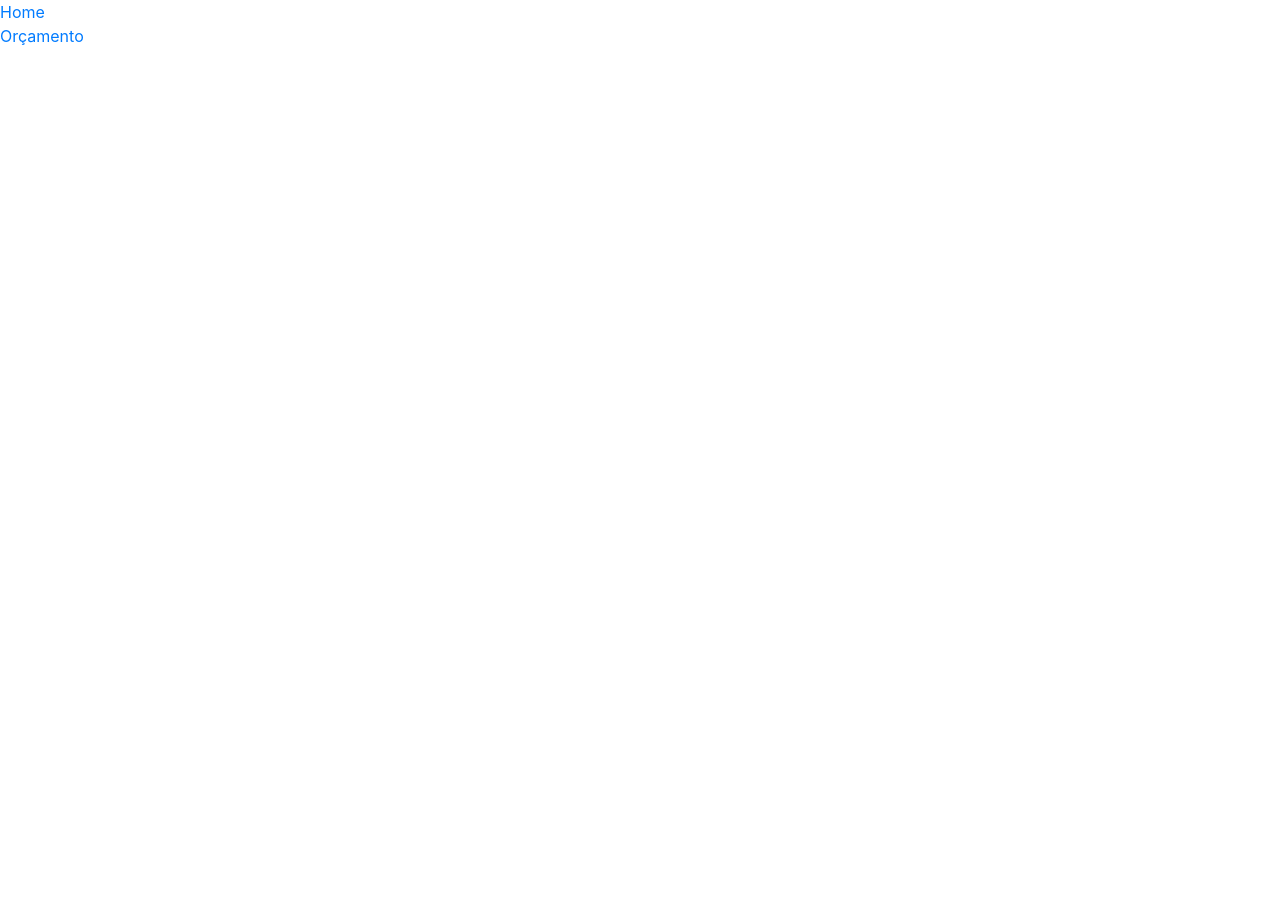
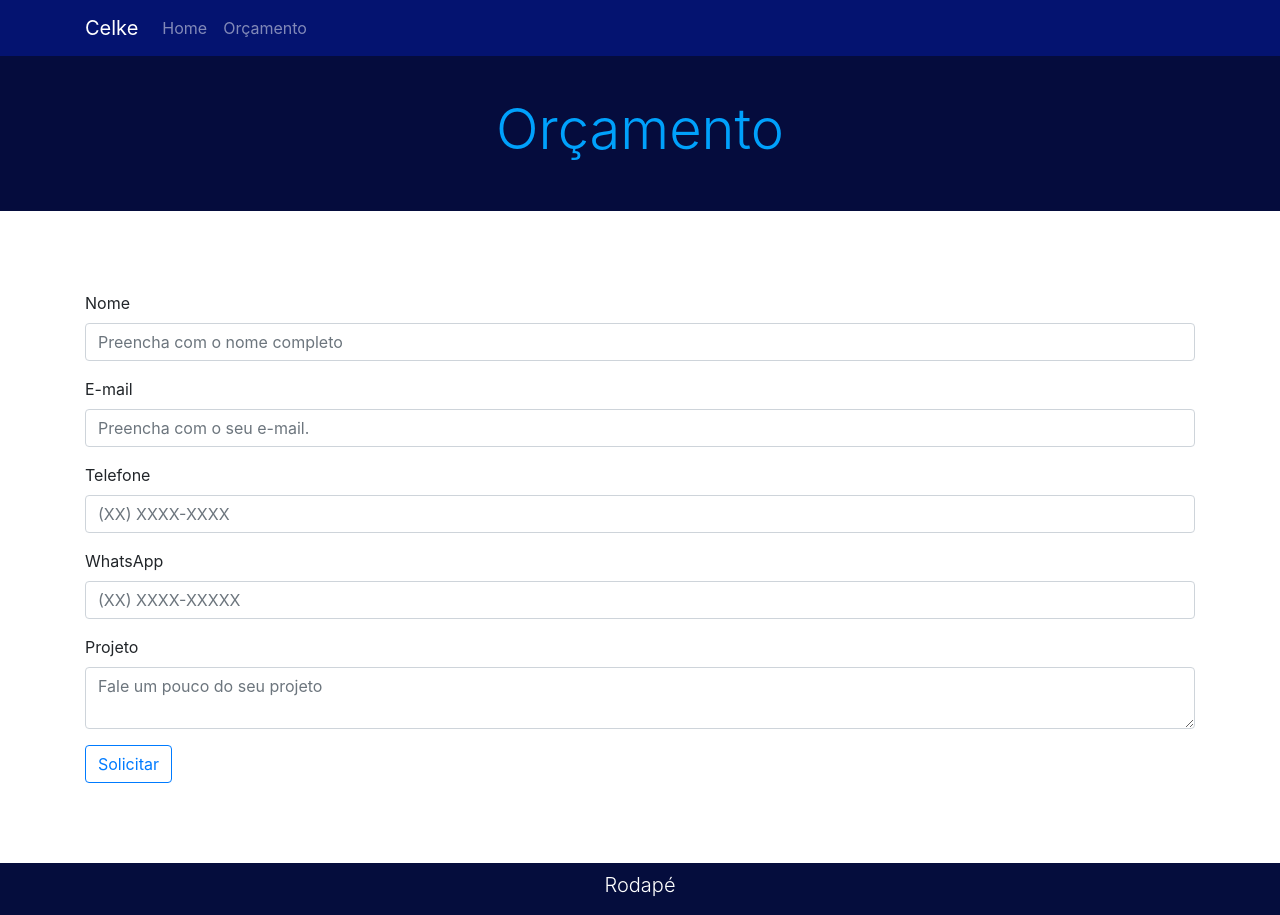
Before and after one commit to jamangueira7/celke-node-js, a Next.js app: page /orcamento in a window 1280 px wide. Before the commit the page ends 800 px from the top, so only its background shows below. Built offline with nearby package versions, Linux system fonts and the light colour scheme.

Commit message:
add font awesome

```diff
--- a/package.json
+++ b/package.json
@@ -11,8 +11,13 @@
   "author": "",
   "license": "ISC",
   "dependencies": {
+    "@fortawesome/fontawesome-svg-core": "^1.2.34",
+    "@fortawesome/free-solid-svg-icons": "^5.15.2",
+    "@fortawesome/react-fontawesome": "^0.1.14",
     "bootstrap": "^4.6.0",
+    "install": "^0.13.0",
     "next": "^10.0.7",
+    "npm": "^7.6.0",
     "react": "^17.0.1",
     "react-dom": "^17.0.1",
     "reactstrap": "^8.9.0"
--- a/pages/orcamento.js
+++ b/pages/orcamento.js
@@ -1,8 +1,85 @@
+import React from 'react';
+
+import Head from 'next/head';
+
+import {
+    Container,
+    Jumbotron,
+    Button,
+    Form,
+    FormGroup,
+    Label,
+    Input
+} from 'reactstrap';
+
+import Menu from '../components/Menu';
+import Rodape from '../components/Rodape';
+
+
 function Orcamento() {
     return (
         <div>
-            <a href="/">Home</a><br />
-            <a href="/orcamento">Orçamento</a><br />
+            <Head>
+                <title>Orçamento - Celke</title>
+                <meta name="description" content="Solicitar orçamento" />
+            </Head>
+            <Menu />
+                <style>
+                {`
+                    .descr-top {
+                        background-color: #050c3d;
+                        color: #00a1fc;
+                        padding-top: 40px;
+                        padding-bottom: 40px;
+                        margin-bottom: 0rem !important;
+                    }
+                    .form-orcamento {
+                        background-color: #fff;
+                        padding-top: 80px;
+                        padding-bottom: 80px;
+                        margin-bottom: 0rem !important;
+                    }
+                 `}
+                </style>
+            <Jumbotron fluid className="descr-top">
+                <Container className="text-center">
+                    <h1 className="display-4">Orçamento</h1>
+                </Container>
+            </Jumbotron>
+
+            <Jumbotron fluid className="form-orcamento">
+                <Container>
+                    <Form>
+                        <FormGroup>
+                            <Label for="name">Nome</Label>
+                            <Input type="text" name="name" id="name" placeholder="Preencha com o nome completo" />
+                        </FormGroup>
+
+                        <FormGroup>
+                            <Label for="email">E-mail</Label>
+                            <Input type="email" name="email" id="email" placeholder="Preencha com o seu e-mail." />
+                        </FormGroup>
+
+                        <FormGroup>
+                            <Label for="phone">Telefone</Label>
+                            <Input type="text" name="phone" id="phone" placeholder="(XX) XXXX-XXXX" />
+                        </FormGroup>
+
+                        <FormGroup>
+                            <Label for="whatsApp">WhatsApp</Label>
+                            <Input type="text" name="whatsApp" id="whatsApp" placeholder="(XX) XXXX-XXXXX" />
+                        </FormGroup>
+
+                        <FormGroup>
+                            <Label for="projeto">Projeto</Label>
+                            <Input type="textarea" name="projeto" id="projeto" placeholder="Fale um pouco do seu projeto" />
+                        </FormGroup>
+
+                        <Button type="submit" outline color="primary">Solicitar</Button>
+                    </Form>
+                </Container>
+            </Jumbotron>
+            <Rodape />
         </div>
     );
 }
```
Also changed, not shown: pages/index.js (+16 -3 lines), 2 other files (tests, documents, lock files or other folders).
